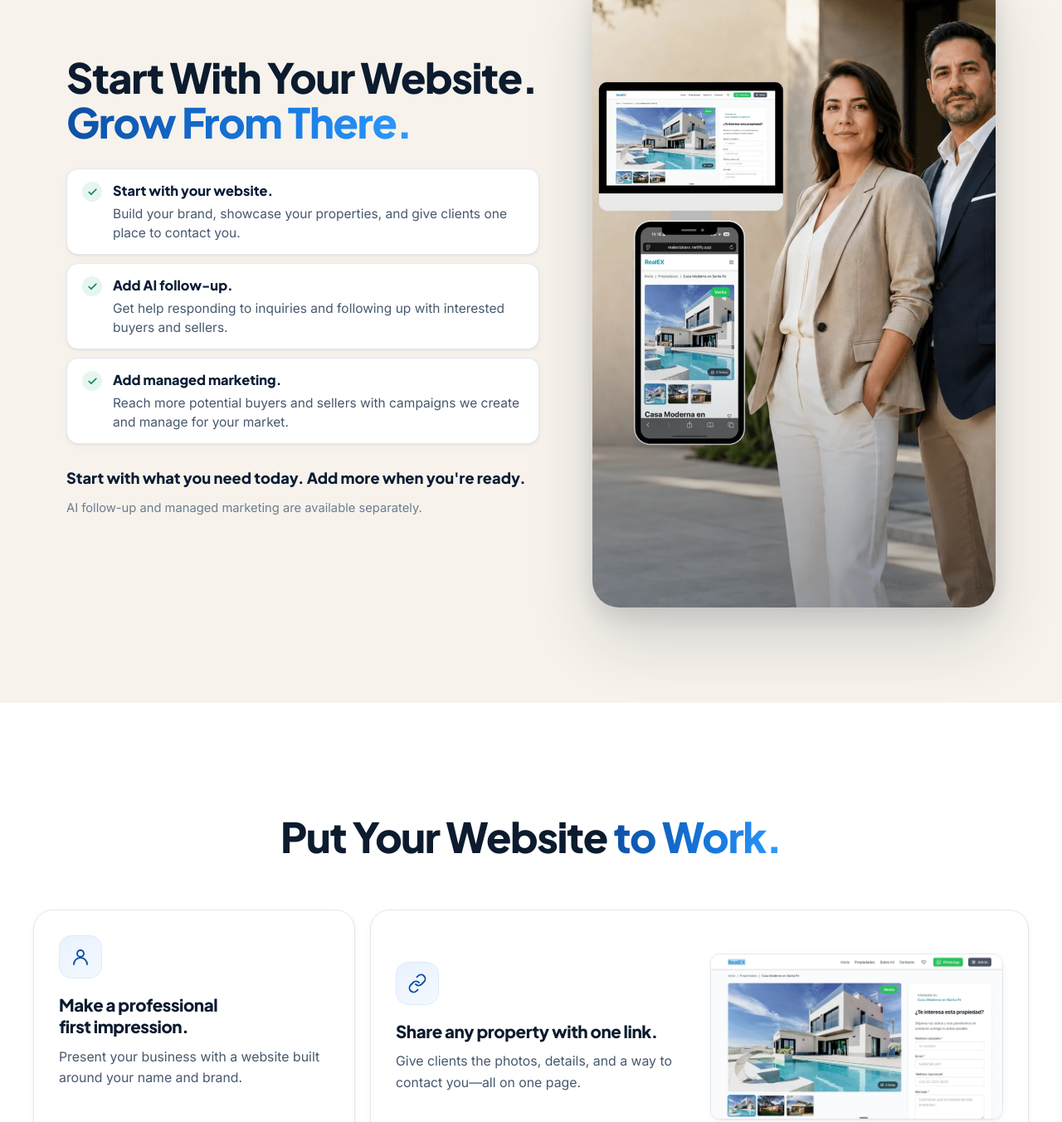
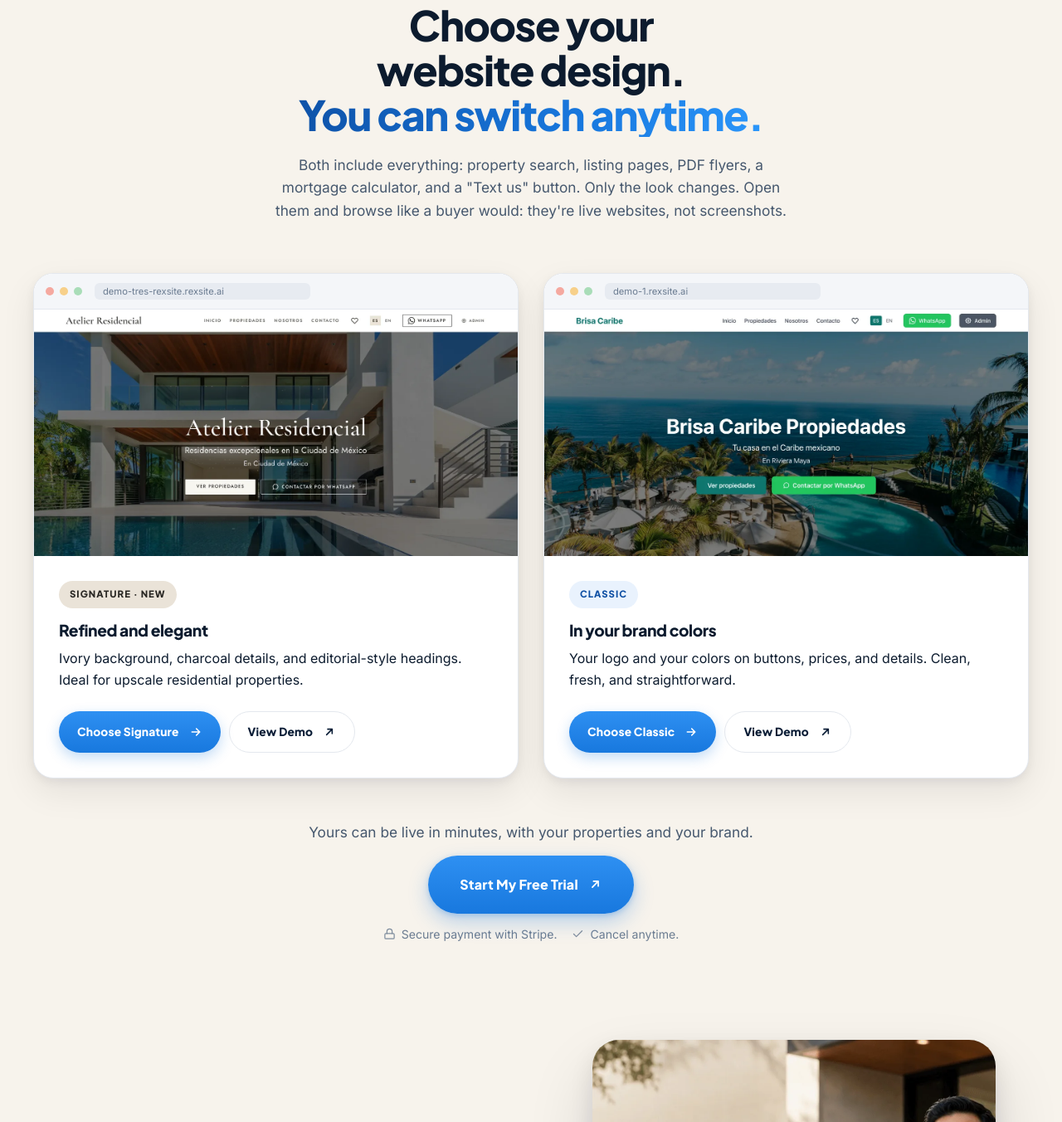
Before and after one commit to EmprendoX/Rexsite-Site, a plain HTML site: page rexsite-landing/start/index.html in a window 1280 px wide. Shown: the part 1848-3200 px from the top of the page at 83% size. Drawn offline with Linux system fonts and the light colour scheme.

Commit message:
Landing de EU: sección de los dos diseños con sus demos (como en español)
Después de "Your Name. Your Brand. Your Website." va "Choose your website
design": Signature y Classic, cada uno con "Choose" (formulario con ese
diseño marcado) y "View Demo" (demo en inglés). Textos aprobados por
Agustín el 20 oct 2026. Solo se agrega; el texto del PDF no cambia.

Co-Authored-By: Claude Opus 5.5 <noreply@anthropic.com>

```diff
--- a/rexsite-landing/start/index.html
+++ b/rexsite-landing/start/index.html
@@ -26,6 +26,14 @@
 <link href="https://fonts.googleapis.com/css2?family=Plus+Jakarta+Sans:wght@600;700;800&family=Inter:wght@400;500;600&display=swap" rel="stylesheet">
 <link rel="preload" as="image" href="/start/assets/img/hero.webp">
 <link rel="stylesheet" href="/start/assets/css/styles.css?v=1">
+<style>
+/* Sección "Choose your website design" (igual que en la landing en español).
+   Va aquí y no en styles.css: ese archivo se guarda un año en caché y los
+   visitantes de antes no verían el cambio. */
+.dcard__acciones{ display:flex; flex-wrap:wrap; gap:10px; margin-top:24px; }
+.dcard__body .dcard__acciones .btn{ margin-top:0; align-self:stretch; }
+.dtag--sig{ background:#EAE3D8; color:#292723; }
+</style>
 
 <!-- Meta Pixel Code: pixel "Rexsite.ai USA", solo para la landing de
      Estados Unidos (la de español usa otro pixel). -->
@@ -144,6 +152,92 @@ src="https://www.facebook.com/tr?id=1737083810729024&ev=PageView&noscript=1"
         </div>
       </div>
 
+    </div>
+  </div>
+</section>
+
+<!-- ══════════════════ DISEÑOS (demos) ══════════════════
+     Igual que "Elige el diseño de tu sitio" de la landing en español: un
+     sitio de ejemplo por diseño. "Choose" lleva al formulario con ese diseño
+     ya marcado (?diseno=). Textos aprobados por Agustín el 20 oct 2026. -->
+<section class="section s-ivory" id="demos">
+  <div class="wrap wrap--wide">
+    <div class="shead shead--center">
+      <span class="eyebrow rv">Two designs, the same complete website</span>
+      <h2 class="rv rv-d1">Choose your website design. <span class="grad">You can switch anytime.</span></h2>
+      <p class="lead rv rv-d2">Both include everything: property search, listing pages, PDF flyers, a mortgage calculator, and a "Text us" button. Only the look changes. Open them and browse like a buyer would: they're live websites, not screenshots.</p>
+    </div>
+
+    <div class="dgrid">
+
+      <article class="dcard rv rv-d1">
+        <div class="frame">
+          <div class="frame__bar" aria-hidden="true">
+            <i></i><i></i><i></i>
+            <span class="frame__url">demo-tres-rexsite.rexsite.ai</span>
+          </div>
+          <img src="/start/assets/img/demo-signature.webp" width="1400" height="713" alt="Home page of Atelier Residencial, a demo website with the Signature design." loading="lazy">
+        </div>
+        <div class="dcard__body">
+          <span class="dtag dtag--sig">Signature · New</span>
+          <h3>Refined and elegant</h3>
+          <p>Ivory background, charcoal details, and editorial-style headings. Ideal for upscale residential properties.</p>
+          <div class="dcard__acciones">
+            <a class="btn btn--sm" href="/start/signup.html?diseno=signature">
+              Choose Signature
+              <svg class="arw" width="16" height="16" viewBox="0 0 24 24" fill="none" stroke="currentColor" stroke-width="2.4" stroke-linecap="round" stroke-linejoin="round" aria-hidden="true"><path d="M5 12h14M13 6l6 6-6 6"/></svg>
+            </a>
+            <a class="btn btn--sm btn--ghost" href="https://demo-tres-rexsite.rexsite.ai/en" target="_blank" rel="noopener" aria-label="View the Signature demo (opens in a new tab)">
+              View Demo
+              <svg class="arw" width="16" height="16" viewBox="0 0 24 24" fill="none" stroke="currentColor" stroke-width="2.4" stroke-linecap="round" stroke-linejoin="round" aria-hidden="true"><path d="M7 17 17 7M9 7h8v8"/></svg>
+            </a>
+          </div>
+        </div>
+      </article>
+
+      <article class="dcard rv rv-d2">
+        <div class="frame">
+          <div class="frame__bar" aria-hidden="true">
+            <i></i><i></i><i></i>
+            <span class="frame__url">demo-1.rexsite.ai</span>
+          </div>
+          <img src="/start/assets/img/demo-clasica.webp" width="1400" height="713" alt="Home page of Brisa Caribe Propiedades, a demo website with the Classic design." loading="lazy">
+        </div>
+        <div class="dcard__body">
+          <span class="dtag">Classic</span>
+          <h3>In your brand colors</h3>
+          <p>Your logo and your colors on buttons, prices, and details. Clean, fresh, and straightforward.</p>
+          <div class="dcard__acciones">
+            <a class="btn btn--sm" href="/start/signup.html?diseno=clasica">
+              Choose Classic
+              <svg class="arw" width="16" height="16" viewBox="0 0 24 24" fill="none" stroke="currentColor" stroke-width="2.4" stroke-linecap="round" stroke-linejoin="round" aria-hidden="true"><path d="M5 12h14M13 6l6 6-6 6"/></svg>
+            </a>
+            <a class="btn btn--sm btn--ghost" href="https://demo-1.rexsite.ai/en" target="_blank" rel="noopener" aria-label="View the Classic demo (opens in a new tab)">
+              View Demo
+              <svg class="arw" width="16" height="16" viewBox="0 0 24 24" fill="none" stroke="currentColor" stroke-width="2.4" stroke-linecap="round" stroke-linejoin="round" aria-hidden="true"><path d="M7 17 17 7M9 7h8v8"/></svg>
+            </a>
+          </div>
+        </div>
+      </article>
+
+    </div>
+
+    <div class="cta-block cta-block--center dcta rv rv-d3">
+      <p class="lead">Yours can be live in minutes, with your properties and your brand.</p>
+      <a class="btn btn--lg" data-cta href="/start/signup.html">
+        Start My Free Trial
+        <svg class="arw" width="17" height="17" viewBox="0 0 24 24" fill="none" stroke="currentColor" stroke-width="2.4" stroke-linecap="round" stroke-linejoin="round" aria-hidden="true"><path d="M7 17 17 7M9 7h8v8"/></svg>
+      </a>
+      <div class="cta-note">
+        <span>
+          <svg width="15" height="15" viewBox="0 0 24 24" fill="none" stroke="currentColor" stroke-width="2" stroke-linecap="round" stroke-linejoin="round" aria-hidden="true"><rect x="3" y="11" width="18" height="10" rx="2"/><path d="M7 11V7a5 5 0 0 1 10 0v4"/></svg>
+          Secure payment with Stripe.
+        </span>
+        <span>
+          <svg width="15" height="15" viewBox="0 0 24 24" fill="none" stroke="currentColor" stroke-width="2" stroke-linecap="round" stroke-linejoin="round" aria-hidden="true"><path d="M20 6 9 17l-5-5"/></svg>
+          Cancel anytime.
+        </span>
+      </div>
     </div>
   </div>
 </section>
```
Also changed, not shown: rexsite-landing/start/assets/img/demo-clasica.webp (added).
